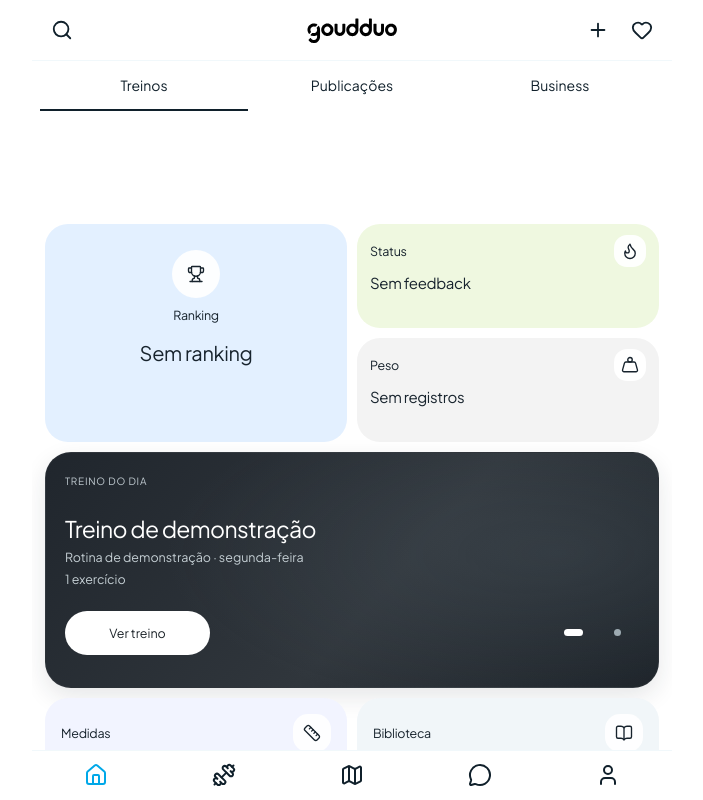
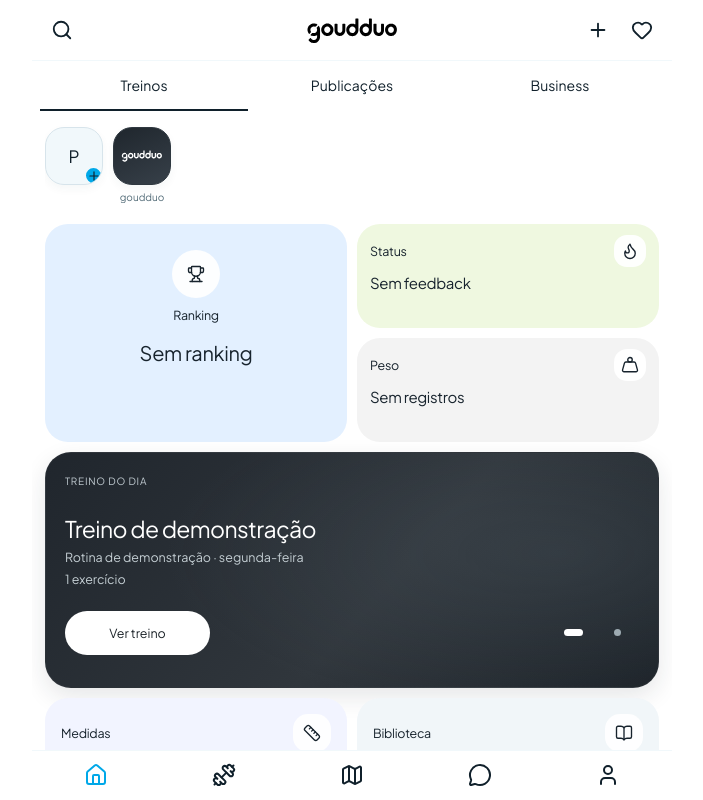
Before and after one commit to jukazilli/goudduo, a React (Vite) app: page / in a window 1280 px wide. Shown: the whole page, without its empty margins (288-991 px from the left). Built offline with nearby package versions, Linux system fonts and the light colour scheme.

Commit message:
feat(pulse): replace training reserve with contextual squircle identities

```diff
--- a/src/app/PrototypeApp.tsx
+++ b/src/app/PrototypeApp.tsx
@@ -1,4 +1,4 @@
-import { useState, type ReactNode } from 'react';
+import { useRef, useState, type ReactNode } from 'react';
 import { AppShell } from './AppShell';
 import { useNavigation } from './NavigationProvider';
 import { useRoutineEditorAdapter } from './useRoutineEditorAdapter';
@@ -7,11 +7,13 @@ import type { Weekday } from '../domain/training';
 import { RoutinesHome } from '../surfaces/routines/RoutinesHome';
 import { WorkoutEditor, AddExerciseFooter } from '../surfaces/routines/WorkoutEditor';
 import { workoutOverlayRenderers } from '../surfaces/routines/WorkoutSaveOverlays';
-import { HomeTraining, TrainingPulseRegion } from '../surfaces/home/HomeTraining';
+import { HomeTraining } from '../surfaces/home/HomeTraining';
+import { TrainingPulseRegion } from '../surfaces/home/TrainingPulse';
 import type { HomeWidget } from '../surfaces/home/layout';
 /** One integrated application. Presentation state survives route changes; entities stay in DemoProvider. */
 export function PrototypeApp({ contentExtension }: { contentExtension?: ReactNode } = {}) {
   const [expandedId, setExpandedId] = useState<string | null>(null);
+  const trainingPulseScroll = useRef(0);
   const [homeExpanded, setHomeExpanded] = useState<HomeWidget | null>(null);
   const state = useDemoState(), dispatch = useDemoDispatch();
   const { navigation, location } = useNavigation();
@@ -27,7 +29,7 @@ export function PrototypeApp({ contentExtension }: { contentExtension?: ReactNod
     } else adapter.openEditor({ routineId, day, workoutId: workoutId ?? crypto.randomUUID(), draftId: crypto.randomUUID() });
   };
   return <AppShell contentExtension={contentExtension} integrations={{ home: { treinos: {
-    pulse: { shape: 'squircle', content: <TrainingPulseRegion/> },
+    pulse: { shape: 'squircle', content: <TrainingPulseRegion scrollMemory={trainingPulseScroll}/> },
     content: <HomeTraining expanded={homeExpanded} onExpand={setHomeExpanded} onOpenRoutines={() => {
       setExpandedId(state.primaryRoutineId);
       navigation.navigate({ page: { destination: 'rotinas' }, panel: null });
--- a/src/surfaces/home/HomeTraining.tsx
+++ b/src/surfaces/home/HomeTraining.tsx
@@ -15,8 +15,6 @@ const widgets = {
   records: { label: 'Recordes', icon: Medal, value: 'Sem registros' },
   consistency: { label: 'Consistência', icon: Flame, value: 'Sem registros' },
 } as const;
-/** Empty integration region only: no avatars, social states or interactive Pulse. */
-export function TrainingPulseRegion() { return <div className="home-training-v53__pulse-slot" data-testid="training-pulse-slot" aria-hidden="true"/>; }
 export function HomeTraining({ expanded, onExpand, onOpenRoutines }: {
   expanded: HomeWidget | null; onExpand: (id: HomeWidget | null) => void; onOpenRoutines: () => void;
 }) {
--- /dev/null
+++ b/src/surfaces/home/TrainingPulse.tsx
@@ -0,0 +1,31 @@
+import { useLayoutEffect, useRef } from 'react';
+import { Plus } from 'lucide-react';
+import wordmark from '../../../assets/brand/goudduo/goudduo-wordmark-white.svg';
+import { useDemoState } from '../../state/DemoProvider';
+import { pulseAccessibleName, pulseInitial, pulseRing, trainingPulseIdentities, type TrainingPulseIdentity } from './pulse-presentation';
+import './training-pulse.css';
+export interface PulseScrollMemory { current: number }
+/** Common app derives identities only; there is no Pulse feed/content service in DemoState. */
+export function TrainingPulseRegion({ scrollMemory }: { scrollMemory?: PulseScrollMemory }) {
+  const { user } = useDemoState();
+  return <TrainingPulseStrip items={trainingPulseIdentities(user)} {...(scrollMemory ? { scrollMemory } : {})}/>;
+}
+/** Same contextual renderer is exercised with explicit fixtures only in tests/isolated Lab. */
+export function TrainingPulseStrip({ items, scrollMemory }: { items: readonly TrainingPulseIdentity[]; scrollMemory?: PulseScrollMemory }) {
+  const viewport = useRef<HTMLUListElement>(null), localMemory = useRef(0);
+  const memory = scrollMemory ?? localMemory;
+  useLayoutEffect(() => { if (viewport.current) viewport.current.scrollLeft = memory.current; }, [memory]);
+  return <div className="training-pulse-v53" data-testid="training-pulse-slot">
+    <ul ref={viewport} className="training-pulse-v53__row" aria-label="Pulse da Home Treinos" role="list" tabIndex={items.length ? 0 : undefined}
+      onScroll={event => { memory.current = event.currentTarget.scrollLeft; }}>
+      {items.map(item => <li key={item.id} className="training-pulse-v53__item" data-pulse-id={item.id} data-kind={item.kind} data-view-state={item.viewState} data-ring={pulseRing(item.viewState)}>
+        {item.kind === 'own' ? <button type="button" className="training-pulse-v53__avatar" disabled aria-label={pulseAccessibleName(item)}>
+          <span aria-hidden="true">{pulseInitial(item.displayName)}</span><span className="training-pulse-v53__plus" aria-hidden="true"><Plus size={14} strokeWidth={2}/></span>
+        </button> : <div className="training-pulse-v53__avatar" role="img" aria-label={pulseAccessibleName(item)}>
+          {item.kind === 'institutional' ? <img src={wordmark} alt="" width="48" height="14"/> : <span aria-hidden="true">{pulseInitial(item.displayName)}</span>}
+        </div>}
+        <span className="training-pulse-v53__caption" aria-hidden="true">{item.kind === 'own' ? '\u00a0' : item.displayName}</span>
+      </li>)}
+    </ul>
+  </div>;
+}
--- a/src/surfaces/home/home-training.css
+++ b/src/surfaces/home/home-training.css
@@ -1,7 +1,6 @@
 /* V5.3 content only: no global tokens, resets, chrome or social selectors. */
 .home-training-v53 { padding: 0 13px 24px; color: #17232d; }
-.home-training-v53 *, .home-training-v53__pulse-slot { box-sizing: border-box; }
-.home-training-v53__pulse-slot { height: 112.8px; pointer-events: none; }
+.home-training-v53 * { box-sizing: border-box; }
 .home-training-v53__sr { position: absolute; width: 1px; height: 1px; padding: 0; overflow: hidden; clip-path: inset(50%); white-space: nowrap; }
 .home-training-v53__grid { display: grid; grid-template-columns: repeat(2,minmax(0,1fr)); gap: 10px; align-items: stretch; }
 .home-training-v53 button { font: inherit; color: inherit; cursor: pointer; -webkit-tap-highlight-color: transparent; }
@@ -60,7 +59,6 @@
 .home-training-v53__hero :focus-visible { outline-color: white; }
 @media(max-width:355px) {
   .home-training-v53 { padding-inline: 10px; }
-  .home-training-v53__pulse-slot { height: 108.8px; }
   .home-training-v53__grid { gap: 8px; }
   .home-training-v53 [data-home-card=ranking] { padding-inline: 11px; }
   .home-training-v53 [data-home-card=status], .home-training-v53 [data-home-card=weight] { min-height: 105px; padding: 10px; }
--- /dev/null
+++ b/src/surfaces/home/training-pulse.css
@@ -0,0 +1,20 @@
+/* Treinos consumer only. Publicações owns its separate circular contract. */
+.training-pulse-v53 { box-sizing: border-box; min-width: 0; padding: 14px 13px 17px; color: #10202b; }
+.training-pulse-v53 * { box-sizing: border-box; }
+.training-pulse-v53__row { display: flex; align-items: flex-start; gap: 10px; margin: 0; padding: 2px 0 4px; list-style: none; overflow-x: auto; overflow-y: hidden; overscroll-behavior-x: contain; scrollbar-width: none; }
+.training-pulse-v53__row::-webkit-scrollbar { display: none; }
+.training-pulse-v53__row:focus-visible { outline: 2px solid #006da9; outline-offset: -2px; border-radius: 4px; }
+.training-pulse-v53__item { display: flex; flex: 0 0 58px; min-width: 0; flex-direction: column; align-items: flex-start; gap: 7px; }
+.training-pulse-v53__avatar { width: 58px; height: 58px; border-radius: 19px; display: grid; place-items: center; position: relative; overflow: hidden; padding: 0; border: 1px solid #d7e4eb; background: #f1f8fb; color: #10202b; box-shadow: 0 4px 10px #173c4b0b; font: inherit; font-size: 17px; font-weight: 800; opacity: 1; }
+.training-pulse-v53 [data-kind=institutional] .training-pulse-v53__avatar { background: linear-gradient(155deg,#1f262d,#374049); border-color: #2f3840; }
+.training-pulse-v53__avatar img { display: block; width: 48px; max-width: 90%; height: auto; }
+.training-pulse-v53__avatar:disabled { cursor: default; }
+.training-pulse-v53__plus { display: grid; place-items: center; position: absolute; right: -1px; bottom: -1px; width: 19px; height: 19px; border-radius: 50%; border: 2px solid #f1f8fb; background: #00a8e8; color: #10202b; }
+.training-pulse-v53__caption { width: 58px; overflow: hidden; white-space: nowrap; text-overflow: ellipsis; text-align: center; font-size: 10px; line-height: 1.08; color: #526b77; }
+.training-pulse-v53 [data-ring=ice] .training-pulse-v53__avatar { border: 2px solid #f1f8fb; }
+@media(max-width:355px) {
+  .training-pulse-v53 { padding-inline: 10px; }
+  .training-pulse-v53__item { flex-basis: 54px; }
+  .training-pulse-v53__avatar { width: 54px; height: 54px; border-radius: 18px; }
+  .training-pulse-v53__caption { width: 54px; }
+}
```
